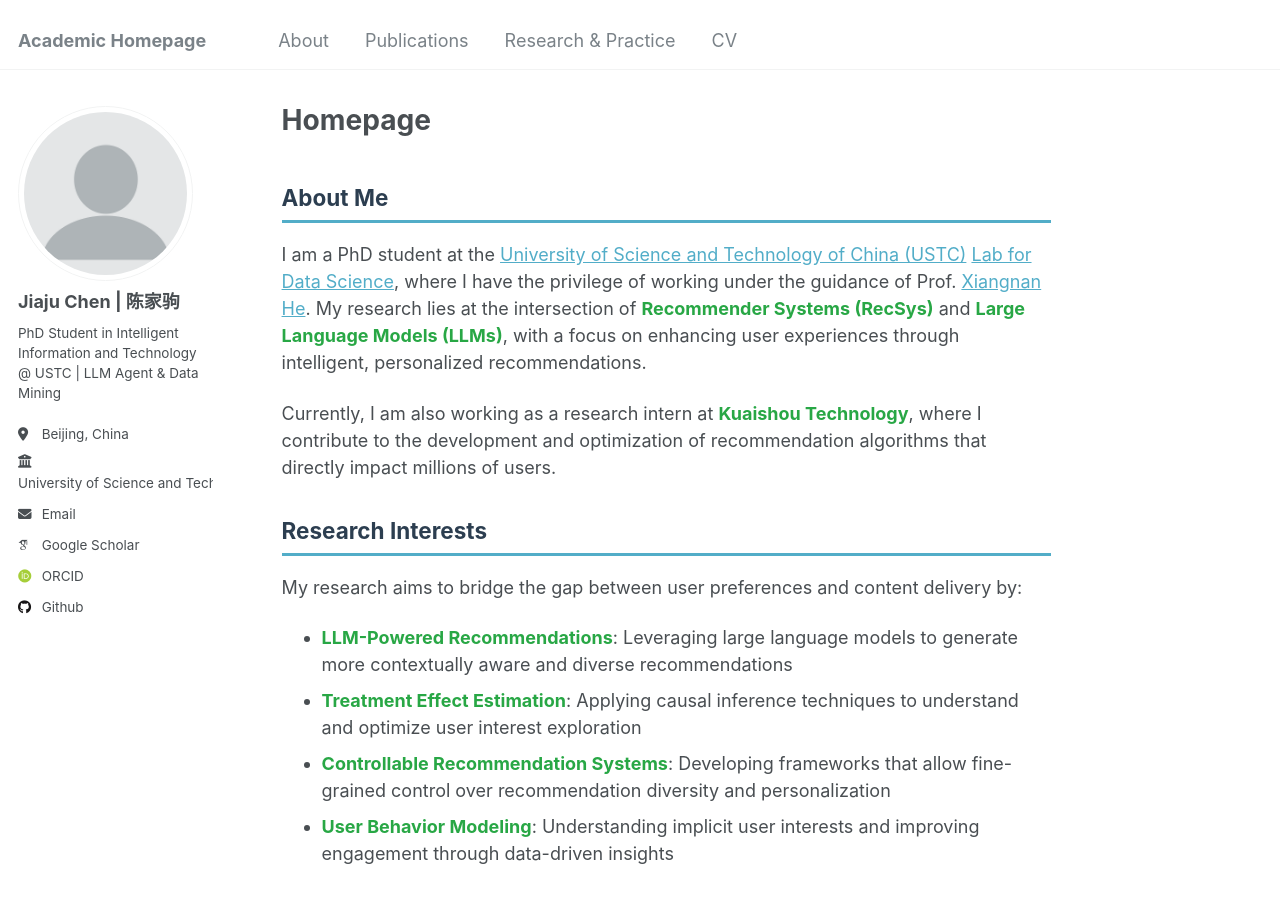
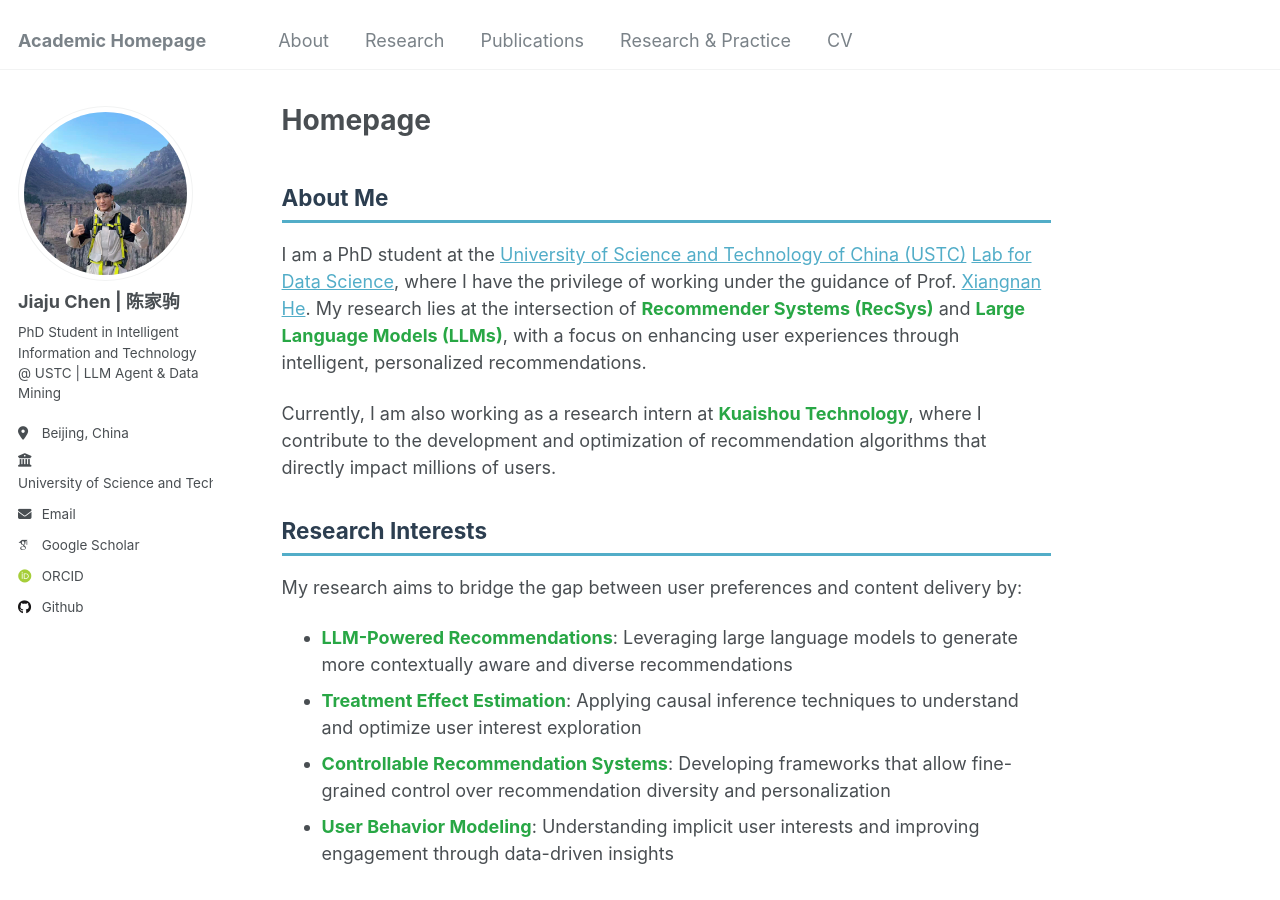
Before and after one commit to Jiaju-Chen/Jiaju-Chen.github.io, a Jekyll site: the page built from _pages/about.md, in a window 1280 px wide and 900 px high. Built offline with Jekyll 4.4.1, drawn with Linux system fonts in a browser that asks for light colours; some web fonts are replaced.

Commit message:
update2026

```diff
--- a/_config.yml
+++ b/_config.yml
@@ -21,7 +21,7 @@ repository               : "Jiaju-Chen/Jiaju-Chen.github.io"
 #               Additional customization can be done by editing /_includes/author-profile.html
 author:
   # Biographic information
-  avatar           : "profile.png"
+  avatar           : "jiaju.jpg"
   name             : "Jiaju Chen | 陈家驹"
   pronouns         : # "he/his" # example: "she/her"
   bio              : "PhD Student in Intelligent Information and Technology @ USTC | LLM Agent & Data Mining"
--- a/_data/navigation.yml
+++ b/_data/navigation.yml
@@ -7,6 +7,9 @@
 main:
   - title: "About"
     url: /
+
+  - title: "Research"
+    url: /research/
 
   - title: "Publications"
     url: /publications/
```
Also changed, not shown: images/bio-photo.jpg, images/jiaju.jpg (added).
